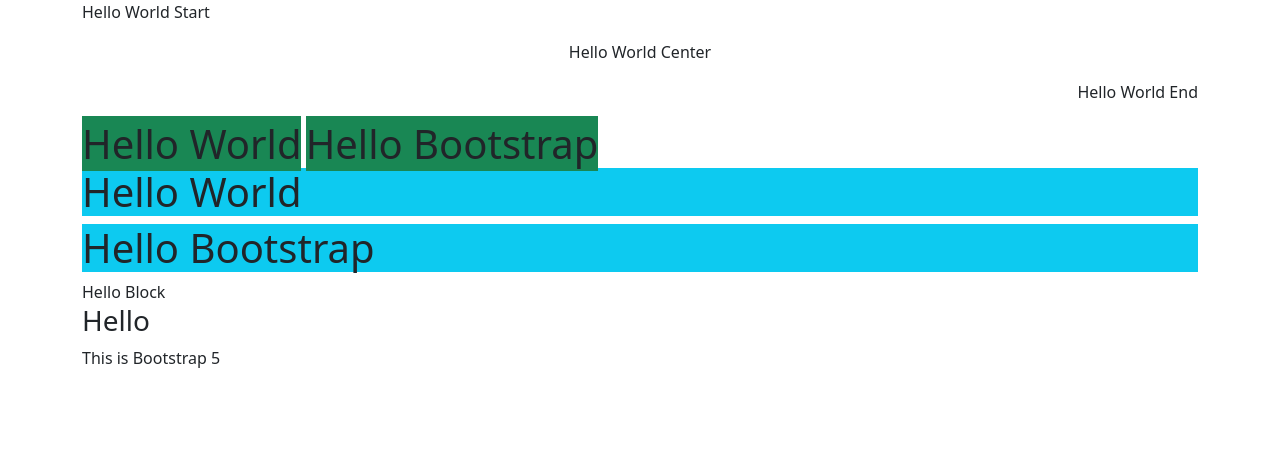
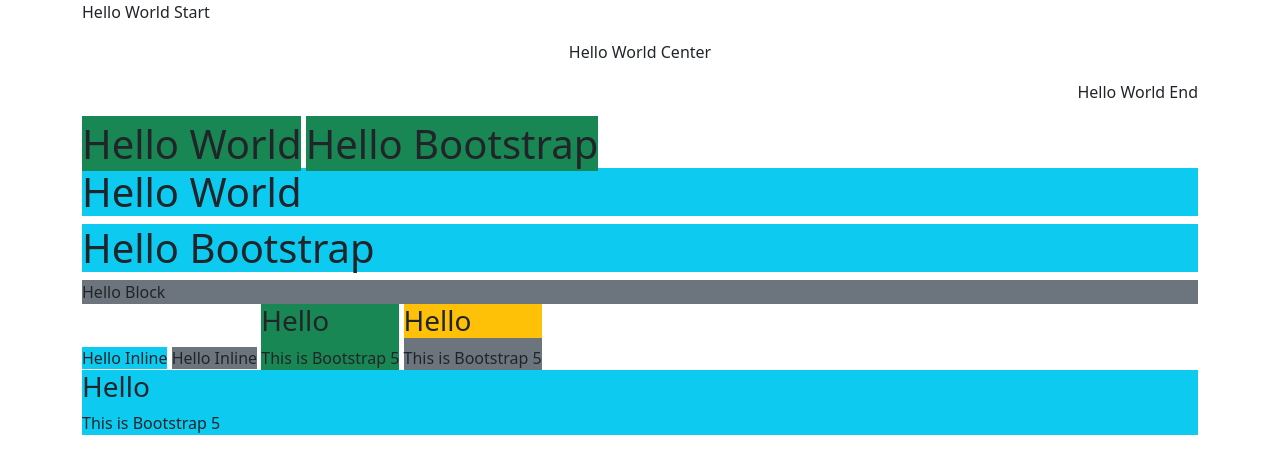
Before and after one commit to PEXXVIII/github-desktop-project, a plain HTML site: page 3_TextAlignment-Display.html in a window 1280 px wide. Drawn offline with nearby package versions, Linux system fonts and the light colour scheme.

Commit message:
3.TextAlignment
3.TextAlignment

```diff
--- a/3_TextAlignment-Display.html
+++ b/3_TextAlignment-Display.html
@@ -21,13 +21,24 @@
          <h1 class="bg-info">Hello Bootstrap</h1>
 
           <!-- Inline to Block -->
-         <span>Hello Block</span>
+         <span class="bg-secondary d-md-block">Hello Block</span>
+         <span class="bg-info">Hello Inline</span>
+         <span class="bg-secondary">Hello Inline</span>
 
           <!-- Inline-Block -->
-         <div>
+         <div class="bg-success d-inline-block">
              <h3>Hello</h3>
              This is Bootstrap 5
          </div>
+         <div class="bg-secondary d-inline-block">
+            <h3 class="bg-warning">Hello</h3>
+             This is Bootstrap 5
+         </div>
+         <div class="bg-info">
+            <h3>Hello</h3>
+            This is Bootstrap 5
+        </div>
+
     </div>
 </body>
 </html>
```
